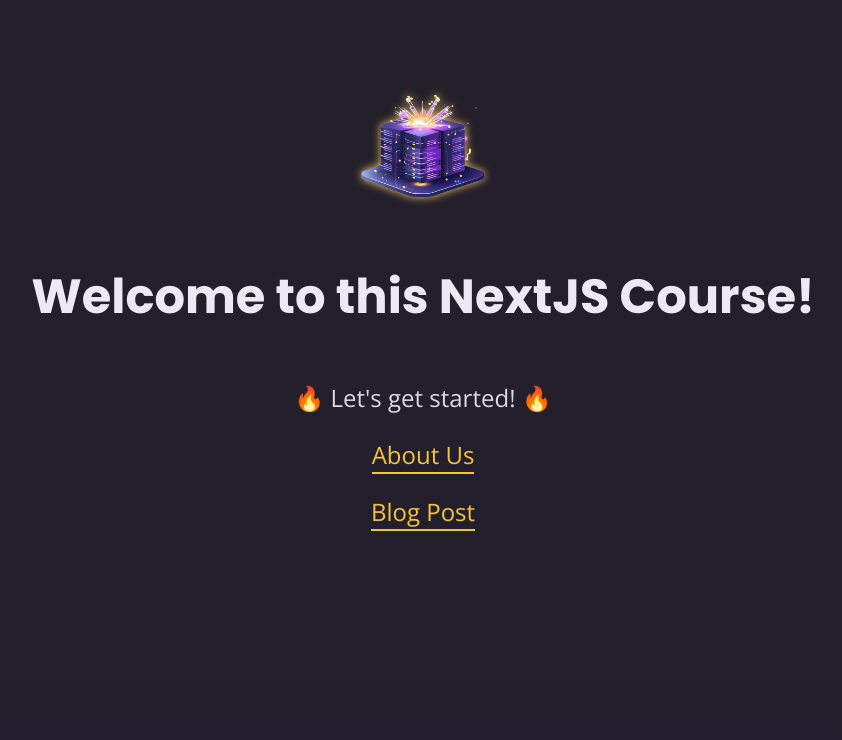
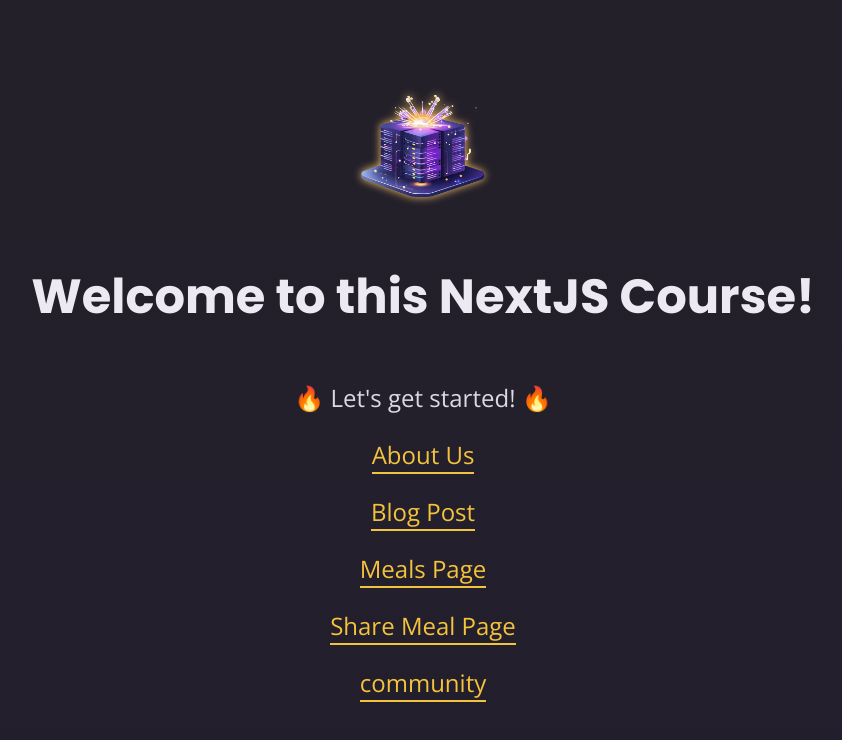
Before and after one commit to SandraDammy/01-starting-project, a Next.js app: page / in a window 1280 px wide. Shown: the top 740 px of the page, without its empty margins (217-1059 px from the left). Built offline with nearby package versions, Linux system fonts and the light colour scheme.

Commit message:
Task Update

```diff
--- a/app/meals/page.jsx
+++ b/app/meals/page.js
@@ -8,4 +8,4 @@ const MealsPage = () => {
   );
 };
 
-export default MealsPage;
+export default MealsPage
--- a/app/meals/share/page.js
+++ b/app/meals/share/page.js
@@ -1,11 +1,11 @@
 import React from 'react'
 
-const SharePage = () => {
+const ShareMealPage = () => {
   return (
     <main>
-      <h1>Share Page</h1>
+      <h1>Share Meal Page</h1>
     </main>
   )
 }
 
-export default SharePage
+export default ShareMealPage
--- a/app/page.js
+++ b/app/page.js
@@ -5,13 +5,22 @@ export default function Home() {
   return (
     <main>
       <Header />
-      <p>🔥 Let&apos;s get started! 🔥</p>
+      <p>🔥 Let's get started! 🔥</p>
       <p>
         <Link href="/about">About Us</Link>
       </p>
       <p>
         <Link href="/blog">Blog Post</Link>
       </p>
+      <p>
+        <Link href="/meals">Meals Page</Link>
+      </p>
+      <p>
+        <Link href="/meals/share">Share Meal Page</Link>
+      </p>
+      <p>
+        <Link href="/community">community</Link>
+      </p>
     </main>
   );
 }
```
Also changed, not shown: app/community/page.js (+7 -5 lines), app/meals/layout.js (deleted).
